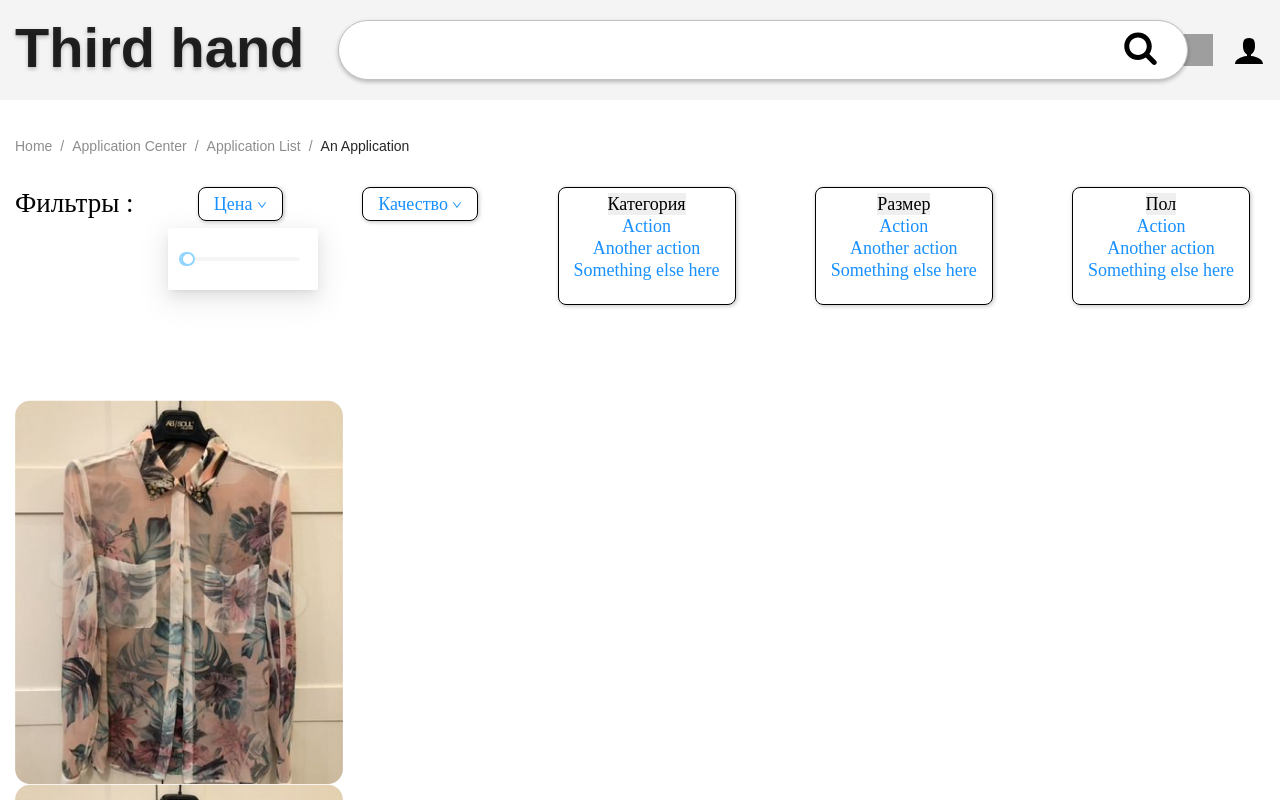
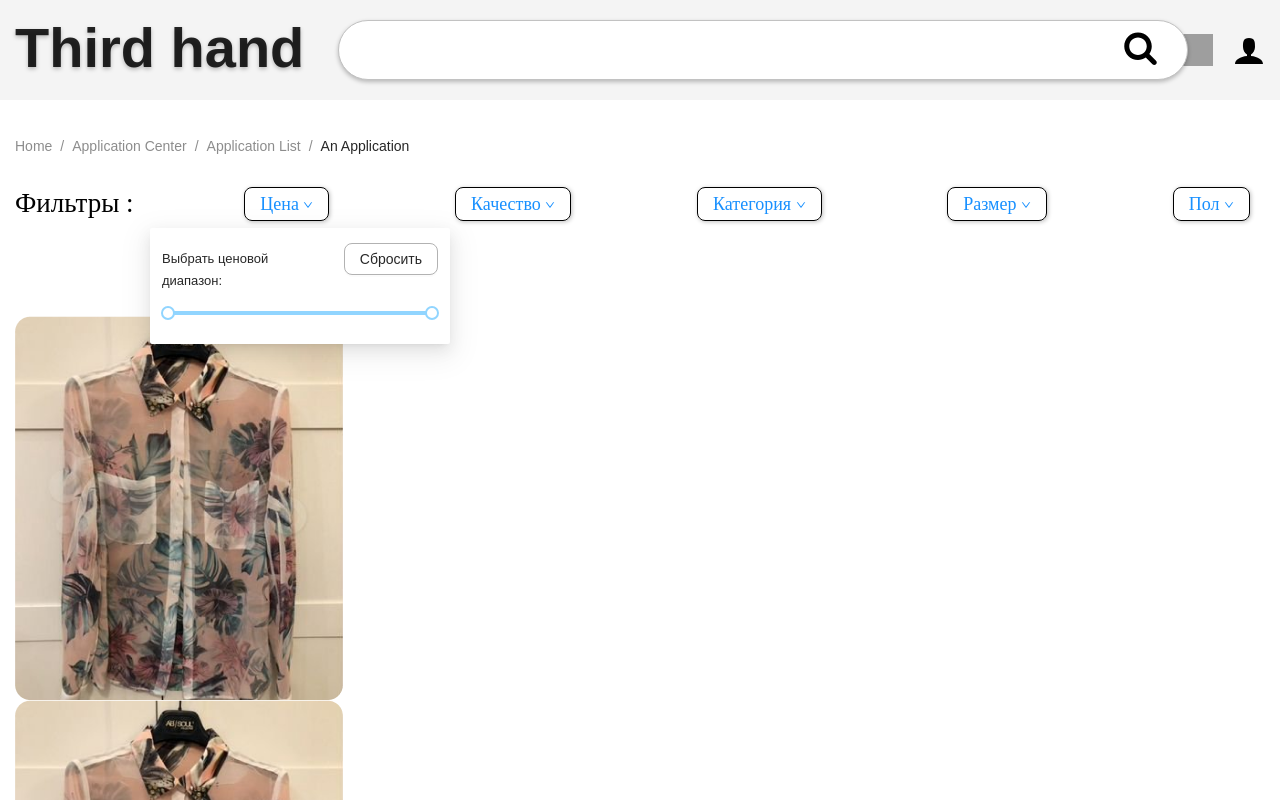
Before and after one commit to Scadar/Third_hand, a React (Create React App) app: page / in a window 1280 px wide. Both pictures are taken after a click on the link "Цена". Shown: the top 800 px of the page. Built offline with nearby package versions, Linux system fonts and the light colour scheme; grey boxes are pictures that could not be loaded.

Commit message:
Full complete filters (with bag - hide dropdown after click)

```diff
--- a/public/index.html
+++ b/public/index.html
@@ -4,7 +4,7 @@
     <meta charset="utf-8" />
     <meta name="viewport" content="width=device-width, initial-scale=1" />
 
-    <title>sosochka</title>
+    <title>Third Hand</title>
   </head>
   <body>
     <noscript>You need to enable JavaScript to run this app.</noscript>
--- /dev/null
+++ b/src/components/shopFilter/Dropdowns/CategoryDropdown.js
@@ -0,0 +1,54 @@
+import React from 'react';
+
+
+import {Menu, Checkbox, Col } from 'antd';
+
+
+function onChange(checkedValues) {
+    console.log('checked = ', checkedValues);
+}
+
+
+
+let CategoryDropdown = (
+    <Menu>
+
+        <Menu.Item key="0">
+
+
+                <Col span={1}>
+                    <Checkbox onChange={onChange}>Головные уборы</Checkbox>
+                </Col>
+                <Col span={2}>
+                    <Checkbox onChange={onChange}>Верхняя одежда</Checkbox>
+                </Col>
+                <Col span={3}>
+                    <Checkbox onChange={onChange}>Свитера, джемперы</Checkbox>
+                </Col>
+                <Col span={4}>
+                    <Checkbox onChange={onChange}>Футболки, Майки</Checkbox>
+                </Col>
+                <Col span={5}>
+                    <Checkbox onChange={onChange}>Брюки, штаны, чиносы</Checkbox>
+                </Col>
+                <Col span={6}>
+                    <Checkbox onChange={onChange}>Обувь</Checkbox>
+                </Col>
+
+
+
+
+
+
+
+
+        </Menu.Item>
+
+
+
+    </Menu>
+);
+
+
+
+export default CategoryDropdown;
--- /dev/null
+++ b/src/components/shopFilter/Dropdowns/PriceDropdown.js
@@ -0,0 +1,39 @@
+import React from 'react';
+
+import {Menu, Slider,Button} from 'antd';
+
+
+function onChange(value) {
+    console.log('onChange: ', value);
+}
+
+function onAfterChange(value) {
+    console.log('onAfterChange: ', value);
+}
+
+
+let PriceDropdown = (
+    <Menu>
+
+        <Menu.Item key="0">
+            <div className="filter-price-container">
+                <div className='filter-price-text'>Выбрать ценовой диапазон:</div>
+                <Button className = 'btn-price'>Сбросить</Button>
+            </div>
+            <Slider
+                range
+
+                step={100}
+                max={5000}
+                defaultValue={[0, 5000]}
+                onChange={onChange}
+                onAfterChange={onAfterChange}
+            />
+        </Menu.Item>
+
+
+    </Menu>
+);
+
+
+export default PriceDropdown;
--- a/src/components/shopFilter/PriceDropdown.js
+++ b/src/components/shopFilter/Dropdowns/QualityDropdown.js
@@ -1,6 +1,6 @@
 import React from 'react';
 
-import {Menu, Slider} from 'antd';
+import {Button, Menu, Slider} from 'antd';
 function onChange(value) {
     console.log('onChange: ', value);
 }
@@ -10,15 +10,19 @@ function onAfterChange(value) {
 }
 
 
-let PriceDropdown = (
+let QualityDropdown = (
     <Menu>
 
         <Menu.Item key="0">
+            <div className="filter-price-container">
+                <div className='filter-price-text'>Выбрать диапазон качества:</div>
+                <Button className = 'btn-price'>Сбросить</Button>
+            </div>
             <Slider
                 range
-
-                step={100}
-                max={5000}
+                step={1}
+                max={10}
+                autoFocus={true}
                 defaultValue={[0, 80]}
                 onChange={onChange}
                 onAfterChange={onAfterChange}
@@ -32,4 +36,4 @@ let PriceDropdown = (
 
 
 
-export default PriceDropdown;
+export default QualityDropdown;
--- /dev/null
+++ b/src/components/shopFilter/Dropdowns/SexDropdown.js
@@ -0,0 +1,44 @@
+import React from 'react';
+
+
+import {Menu, Checkbox, Col } from 'antd';
+
+
+function onChange(checkedValues) {
+    console.log('checked = ', checkedValues);
+}
+
+
+
+let SexDropdown = (
+    <Menu className='sexDropdown-menu'>
+
+        <Menu.Item className='sexDropdown-items' key="0">
+
+
+            <Col span={1}>
+
+                <Checkbox className='sexDropdown-item'  onChange={onChange}>Мужское</Checkbox>
+            </Col>
+            <Col span={2}>
+                <Checkbox onChange={onChange}>Женское</Checkbox>
+            </Col>
+
+
+
+
+
+
+
+
+
+        </Menu.Item>
+
+
+
+    </Menu>
+);
+
+
+
+export default SexDropdown;
--- /dev/null
+++ b/src/components/shopFilter/Dropdowns/SizeDropdown.js
@@ -0,0 +1,55 @@
+import React from 'react';
+
+
+import {Menu, Checkbox, Col } from 'antd';
+
+
+function onChange(checkedValues) {
+    console.log('checked = ', checkedValues);
+}
+
+
+
+let SizeDropdown = (
+    <Menu className='sizeDropdown-menu'>
+
+        <Menu.Item key="0">
+
+
+            <Col span={1}>
+
+                <Checkbox onChange={onChange}>XXS</Checkbox>
+            </Col>
+            <Col span={2}>
+                <Checkbox onChange={onChange}>XS</Checkbox>
+            </Col>
+            <Col span={3}>
+                <Checkbox onChange={onChange}>S</Checkbox>
+            </Col>
+            <Col span={4}>
+                <Checkbox onChange={onChange}>M</Checkbox>
+            </Col>
+            <Col span={5}>
+                <Checkbox onChange={onChange}>L</Checkbox>
+            </Col>
+            <Col span={6}>
+                <Checkbox onChange={onChange}>XL</Checkbox>
+            </Col>
+
+
+
+
+
+
+
+
+        </Menu.Item>
+
+
+
+    </Menu>
+);
+
+
+
+export default SizeDropdown;
--- a/src/components/shopFilter/QualityDropdown.js
+++ /dev/null
@@ -1,35 +0,0 @@
-import React from 'react';
-
-import {Menu, Slider} from 'antd';
-function onChange(value) {
-    console.log('onChange: ', value);
-}
-
-function onAfterChange(value) {
-    console.log('onAfterChange: ', value);
-}
-
-
-let QualityDropdown = (
-    <Menu>
-
-        <Menu.Item key="0">
-            <Slider
-                range
-                step={1}
-                max={10}
-                autoFocus={true}
-                defaultValue={[0, 80]}
-                onChange={onChange}
-                onAfterChange={onAfterChange}
-            />
-        </Menu.Item>
-
-
-
-    </Menu>
-);
-
-
-
-export default QualityDropdown;
--- a/src/components/shopFilter/ShopFilter.scss
+++ b/src/components/shopFilter/ShopFilter.scss
@@ -24,7 +24,35 @@
 
 }
 .ant-dropdown-menu{
-  width: 150px;
+  width: 300px;
   padding: 10px 0;
-  margin: 10px -45px 0;
+  margin: 10px -110px 0;
 }
+.filter-price-text{
+  font-size: 13px;
+  padding-top: 5px;
+  padding-right: 15px;
+
+}
+.filter-price-container{
+  display: flex;
+  margin-bottom: 15px;
+
+}
+.ant-btn{
+  border-radius: 8px;
+  border: 1px solid #B2B2B2;
+}
+.sizeDropdown-menu{
+  width: 110px;
+  margin: 10px -22px 0;
+
+}
+.sizeDropdown-items{
+  padding: 15px;
+
+}
+.sexDropdown-menu{
+  width: 110px;
+  margin: 10px -40px 0;
+}
--- a/src/components/shopFilter/ShopFilters.js
+++ b/src/components/shopFilter/ShopFilters.js
@@ -1,10 +1,13 @@
 import React from 'react';
 import {Link} from "react-router-dom";
 import './ShopFilter.scss'
-import PriceDropdown from './PriceDropdown'
+import PriceDropdown from './Dropdowns/PriceDropdown'
 import {Dropdown} from "antd";
 import {DownOutlined} from "@ant-design/icons";
-import QualityDropdown from './QualityDropdown'
+import QualityDropdown from './Dropdowns/QualityDropdown'
+import CategoryDropdown from './Dropdowns/CategoryDropdown'
+import SizeDropdown from './Dropdowns/SizeDropdown'
+import SexDropdown from './Dropdowns/SexDropdown'
 
 
 let ShopFilters = () => {
@@ -35,41 +38,29 @@ let ShopFilters = () => {
     </div>
     <div className="shop__filters-category">
         <div className="dropdown">
-            <button className="btn-filter btn  dropdown-toggle" type="button" id="dropdownMenuButton1"
-                    data-bs-toggle="dropdown" aria-expanded="false">
-                Категория
-            </button>
-            <ul className="dropdown-menu" aria-labelledby="dropdownMenuButton1">
-                <li><Link className="dropdown-item" to="#">Action</Link></li>
-                <li><Link className="dropdown-item" to="#">Another action</Link></li>
-                <li><Link className="dropdown-item" to="#">Something else here</Link></li>
-            </ul>
+            <Dropdown overlay={CategoryDropdown} trigger={['click']}>
+                <a className="ant-dropdown-link" onClick={e => e.preventDefault()}>
+                    Категория <DownOutlined/>
+                </a>
+            </Dropdown>
         </div>
     </div>
     <div className="shop__filters-size">
         <div className="dropdown">
-            <button className="btn btn-filter dropdown-toggle" type="button" id="dropdownMenuButton1"
-                    data-bs-toggle="dropdown" aria-expanded="false">
-                Размер
-            </button>
-            <ul className="dropdown-menu" aria-labelledby="dropdownMenuButton1">
-                <li><Link className="dropdown-item" href="#">Action</Link></li>
-                <li><Link className="dropdown-item" href="#">Another action</Link></li>
-                <li><Link className="dropdown-item" href="#">Something else here</Link></li>
-            </ul>
+            <Dropdown overlay={SizeDropdown} trigger={['click']}>
+                <a className="ant-dropdown-link" onClick={e => e.preventDefault()}>
+                    Размер <DownOutlined/>
+                </a>
+            </Dropdown>
         </div>
     </div>
     <div className="shop__filters-sex">
         <div className="dropdown">
-            <button className="btn btn-filter dropdown-toggle" type="button" id="dropdownMenuButton1"
-                    data-bs-toggle="dropdown" aria-expanded="false">
-                Пол
-            </button>
-            <ul className="dropdown-menu" aria-labelledby="dropdownMenuButton1">
-                <li><Link className="dropdown-item" href="#">Action</Link></li>
-                <li><Link className="dropdown-item" href="#">Another action</Link></li>
-                <li><Link className="dropdown-item" href="#">Something else here</Link></li>
-            </ul>
+            <Dropdown overlay={SexDropdown} trigger={['click']}>
+                <a className="ant-dropdown-link" onClick={e => e.preventDefault()}>
+                    Пол <DownOutlined/>
+                </a>
+            </Dropdown>
         </div>
     </div>
 </div>
```
Also changed, not shown: src/components/shopFilter/PriceSlider.js (deleted).
